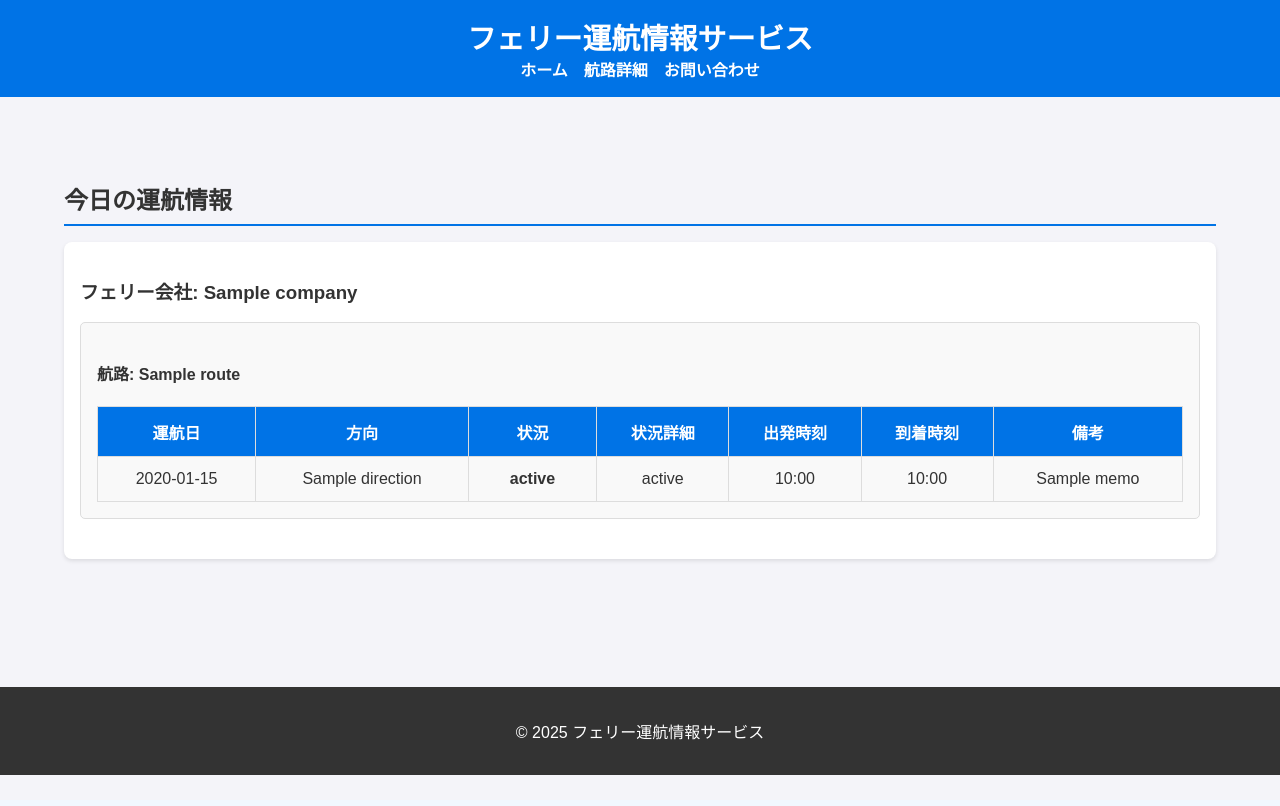
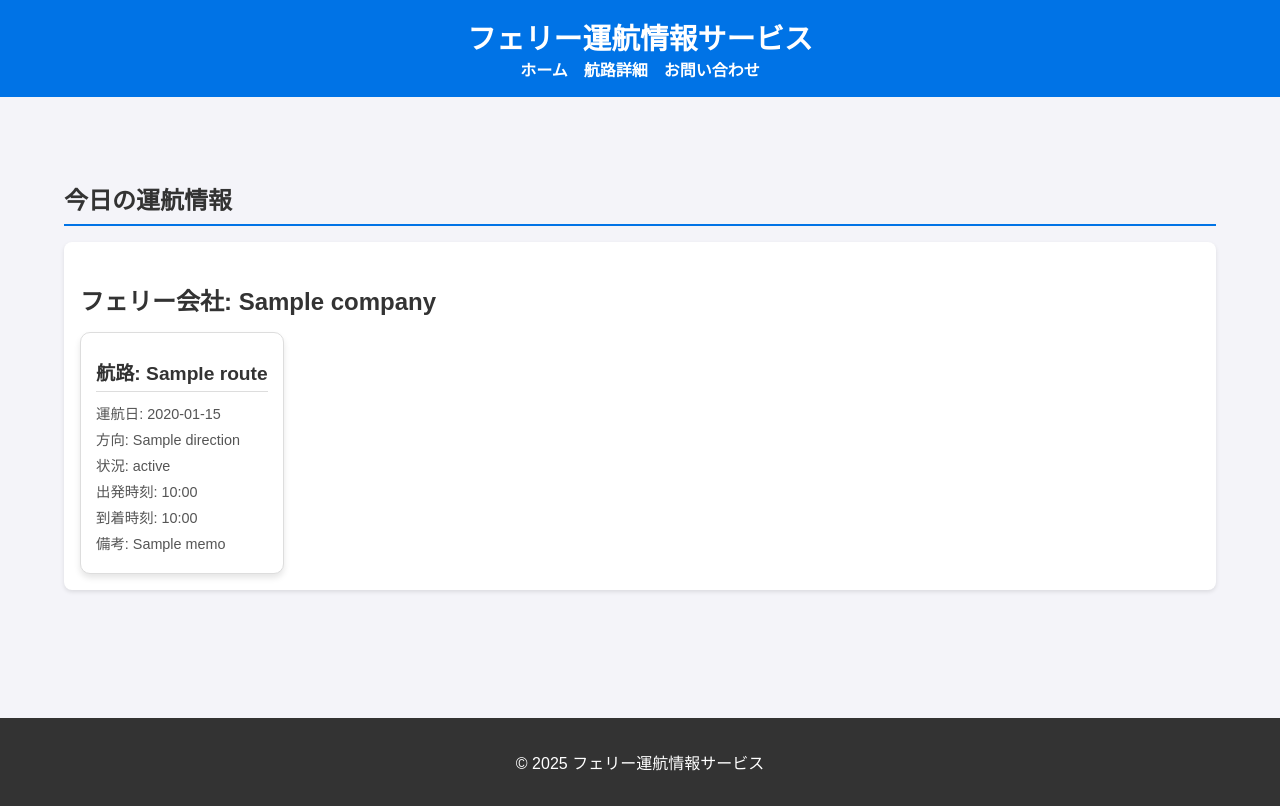
Before and after one commit to yanchi/ShipInfo, a Symfony app: template ship_info/templates/details/index.html.twig in a window 1280 px wide. Before the commit the page ends 775 px from the top, so only its background shows below. Run offline with Twig, Linux system fonts and the light colour scheme; the template is opened without the code that fills it: most values are stand-ins (such as "Sample title", 1, 10 or a date in 2020); some libraries are stand-ins or nearby versions.

Commit message:
レイアウト調整とそれに伴う微調整

```diff
--- a/ship_info/public/css/styles.css
+++ b/ship_info/public/css/styles.css
@@ -1,4 +1,9 @@
 /* 基本スタイル */
+/* 全体のbox-sizingを統一 */
+* {
+    box-sizing: border-box;
+}
+
 body {
     font-family: Arial, sans-serif;
     margin: 0;
@@ -173,52 +178,60 @@ footer {
     background-color: #f9f9f9;
 }
 
-/* 運航情報テーブル */
-.operations-table {
-    width: 100%;
-    border-collapse: collapse;
-    margin-top: 1rem;
+/* カードコンテナ */
+.route-cards-container {
+    display: flex;
+    flex-wrap: wrap;
+    gap: 20px; /* カード間の余白 */
+    max-width: 1200px;
+    margin: 0 auto;
 }
 
-.operations-table th,
-.operations-table td {
+.route-card {
+    background: #ffffff;
     border: 1px solid #ddd;
-    padding: 0.8rem;
-    text-align: center;
+    border-radius: 10px;
+    box-shadow: 0 4px 6px rgba(0, 0, 0, 0.1);
+    padding: 15px;
 }
 
-.operations-table th {
-    background-color: #0073e6;
-    color: white;
-    font-weight: bold;
+/* カードの内容デザイン */
+.route-card h4 {
+    font-size: 1.2em;
+    color: #333;
+    margin-bottom: 10px;
+    border-bottom: 1px solid #ddd;
+    padding-bottom: 5px;
 }
 
-.operations-table tr:nth-child(even) {
-    background-color: #f2f2f2;
+.route-card p {
+    margin: 5px 0;
+    font-size: 0.95em;
+    color: #555;
 }
 
-.operations-table .status.normal {
-    background-color: #d4edda;
-    color: #155724;
-    padding: 0.3rem 0.5rem;
-    border-radius: 4px;
+.route-card p span.label {
     font-weight: bold;
+    color: #333;
 }
 
-.operations-table .status.delayed {
-    background-color: #fff3cd;
-    color: #856404;
-    padding: 0.3rem 0.5rem;
-    border-radius: 4px;
-    font-weight: bold;
+/* フェリー会社のタイトル */
+.company-title {
+    font-size: 1.5rem;
+    margin-bottom: 15px;
 }
 
-.operations-table .status.cancelled {
-    background-color: #f8d7da;
-    color: #721c24;
-    padding: 0.3rem 0.5rem;
-    border-radius: 4px;
-    font-weight: bold;
+/* 航路タイトル */
+.route-title {
+    font-size: 1.25rem;
+    margin-top: 10px;
+    margin-bottom: 10px;
+}
+
+/* 運航詳細 */
+.operation-details p {
+    margin: 5px 0;
+    font-size: 0.9rem;
 }
 
 /* データなしのメッセージ */
@@ -258,4 +271,19 @@ footer {
     footer {
         font-size: 0.8rem;
     }
+
+    .route-card {
+        width: 100%;
+    }
 }
+
+@media (max-width: 480px) {
+    .route-cards-container {
+        padding: 10px; /* 親要素の余白を調整 */
+    }
+
+    .route-card {
+        width: 100%; /* カードの幅を100%にする */
+        margin-bottom: 20px; /* カード間の余白を確保 */
+    }
+}
--- a/ship_info/templates/details/index.html.twig
+++ b/ship_info/templates/details/index.html.twig
@@ -1,6 +1,7 @@
 {% extends 'base.html.twig' %}
 
-{% block title %}今日の運航情報{% endblock %}
+{% block title %}今日の運航情報
+{% endblock %}
 
 {% block body %}
 <main>
@@ -10,53 +11,31 @@
         {% if companies is not empty %}
             {% for company in companies %}
                 <div class="company-section">
-                    <h3>フェリー会社: {{ company.name }}</h3>
+                    <h3 class="company-title">フェリー会社: {{ company.name }}</h3>
 
                     {% if company.routes is not empty %}
+                        <div class="route-cards-container">
                             {% for route in company.routes %}
-                            <div class="route-section">
-                                <h4>航路: {{ route.name }}</h4>
+                                <div class="route-card">
+                                    <h4 class="route-title">航路: {{ route.name }}</h4>
 
                                     {% if route.operations is not empty %}
-                                    <table class="operations-table">
-                                        <thead>
-                                            <tr>
-                                                <th>運航日</th>
-                                                <th>方向</th>
-                                                <th>状況</th>
-                                                <th>状況詳細</th>
-                                                <th>出発時刻</th>
-                                                <th>到着時刻</th>
-                                                <th>備考</th>
-                                            </tr>
-                                        </thead>
-                                        <tbody>
                                         {% for operation in route.operations %}
-                                                <tr>
-                                                    <td>{{ operation.operationDate|date('Y-m-d') }}</td>
-                                                    <td>{{ operation.direction }}</td>
-                                                    <td>
-                                                        <span class="status {{ operation.status|lower }}">
-                                                            {{ operation.status }}
-                                                        </span>
-                                                    </td>
-                                                    <td>{{ operation.statusText }}</td>
-                                                    <td>{{ operation.departureTime|date('H:i') }}</td>
-                                                    <td>{{ operation.arrivalTime|date('H:i') }}</td>
-                                                    <td>{{ operation.memo }}</td>
-                                                </tr>
-                                            {% else %}
-                                                <tr>
-                                                    <td colspan="7">運航情報がありません。</td>
-                                                </tr>
+                                            <div class="operation-details">
+                                                <p>運航日: {{ operation.operationDate|date('Y-m-d') }}</p>
+                                                <p>方向: {{ route.direction }}</p>
+                                                <p>状況: {{ operation.getStatusText() }}</p>{# operation.status_textで取れないため、アクセスメソット使用 #}
+                                                <p>出発時刻: {{ operation.departureTime|date('H:i') }}</p>
+                                                <p>到着時刻: {{ operation.arrivalTime|date('H:i') }}</p>
+                                                <p>備考: {{ operation.memo }}</p>
+                                            </div>
                                         {% endfor %}
-                                        </tbody>
-                                    </table>
                                     {% else %}
                                         <p class="no-data">この航路には本日の運航情報がありません。</p>
                                     {% endif %}
                                 </div>
                             {% endfor %}
+                        </div>
                     {% else %}
                         <p class="no-data">このフェリー会社には登録された航路がありません。</p>
                     {% endif %}
```
Also changed, not shown: ship_info/migrations/Version20250211134517.php (added, +33 -0 lines), ship_info/src/DataFixtures/AppFixtures.php (+22 -2 lines), ship_info/src/Entity/Operation.php (+0 -15 lines), ship_info/src/Entity/Route.php (+15 -0 lines), ship_info/tests/DetailsControllerTest.php (+0 -23 lines), ship_info/tests/HomeControllerTest.php (+0 -7 lines). Lines whose indentation alone changed are shown as unchanged.
